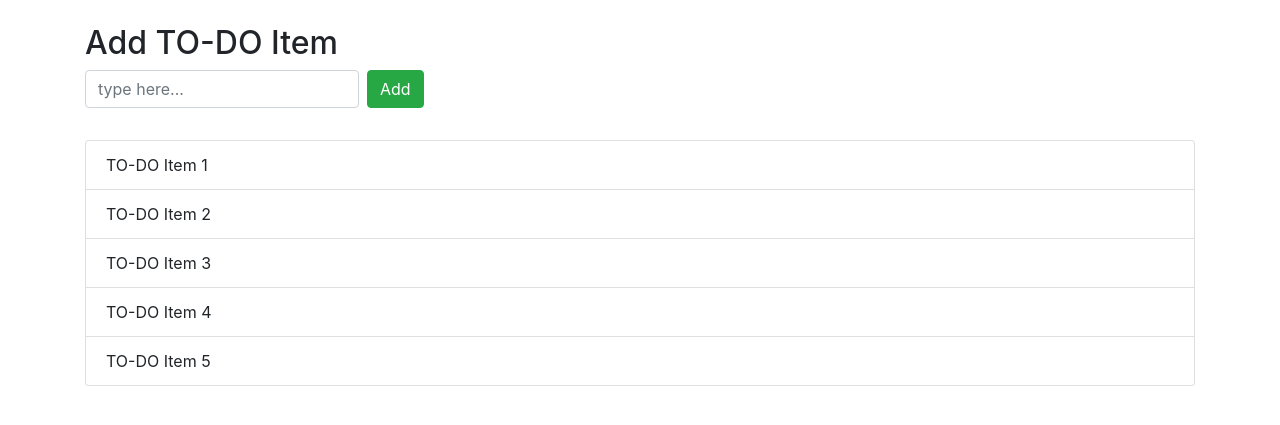
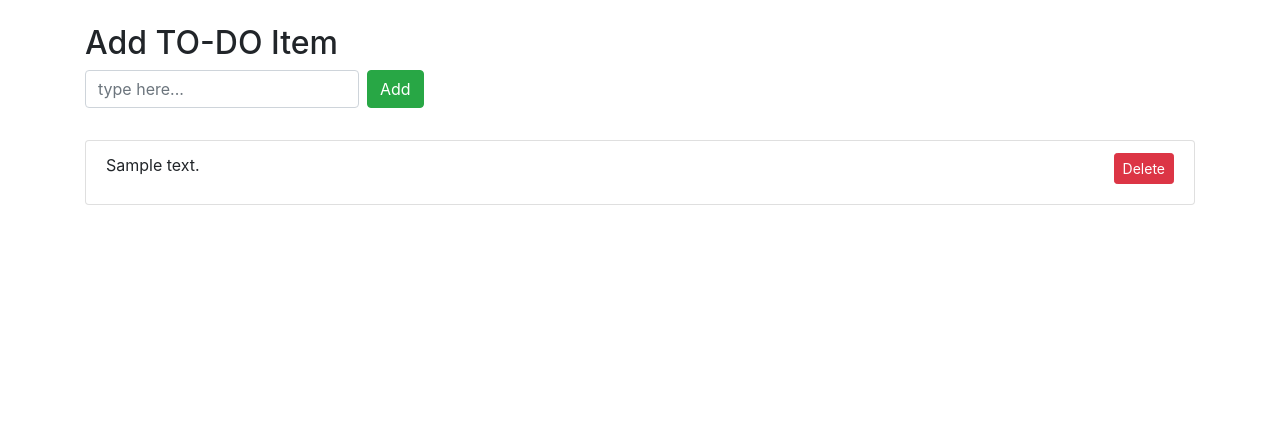
Before and after one commit to gianniskokkosis/Django-TO-DO-List-App, a Django app: page / in a window 1280 px wide. Shown: the part 56-481 px from the top of the page. Run offline with Django 3.2, Linux system fonts and the light colour scheme; tables that the repository leaves empty hold one stand-in row (values such as "Sample post"); some libraries are stand-ins or nearby versions.

Commit message:
Add the ability to add and delete todo items

```diff
--- a/todo_list_app/todo/templates/todo/todo_home.html
+++ b/todo_list_app/todo/templates/todo/todo_home.html
@@ -13,11 +13,17 @@
     <div class="row mt-4">
         <div class="col">
             <ul class="list-group">
-                <li class="list-group-item">TO-DO Item 1</li>
-                <li class="list-group-item">TO-DO Item 2</li>
-                <li class="list-group-item">TO-DO Item 3</li>
-                <li class="list-group-item">TO-DO Item 4</li>
-                <li class="list-group-item">TO-DO Item 5</li>
+                {% for todo in todos %}
+                    <li class="list-group-item">
+                        {{ todo.content }}
+                        <div class="float-right">
+                        <form action='delete_todo/{{todo.id}}/' method='POST'>
+                            {% csrf_token %}
+                            <button type="submit" class="btn btn-sm btn-danger mb-2">Delete</button>
+                        </form>
+                        </div>
+                    </li>
+                {% endfor %}
             </ul>
         </div>
     </div>
--- a/todo_list_app/todo/urls.py
+++ b/todo_list_app/todo/urls.py
@@ -4,5 +4,6 @@ from . import views
 urlpatterns = [
     path('', views.home, name='todo-home'),
     path('about/',views.about, name='todo-about'),
-    path('add_todo/', views.add_todo, name='add-todo')
+    path('add_todo/', views.add_todo, name='add-todo'),
+    path('delete_todo/<int:pk>/', views.delete_todo, name='delete-todo')
 ]
--- a/todo_list_app/todo/views.py
+++ b/todo_list_app/todo/views.py
@@ -1,7 +1,12 @@
 from django.shortcuts import render
+from .models import TodoItem
+from django.http import HttpResponseRedirect
 
 def home(request):
-    return render(request, 'todo/todo_home.html')
+    context = {
+        'todos': TodoItem.objects.all().order_by('-date_added')
+    }
+    return render(request, 'todo/todo_home.html', context)
 
 
 def about(request):
@@ -9,4 +14,11 @@ def about(request):
 
 
 def add_todo(request):
-    return render(request, 'todo/todo_home.html')
+    content = request.POST['todo']
+    create_obj = TodoItem.objects.create(content=content)
+    print(create_obj.content)
+    return HttpResponseRedirect('/')
+
+def delete_todo(request, pk):
+    TodoItem.objects.get(id=pk).delete()
+    return HttpResponseRedirect('/')
```
